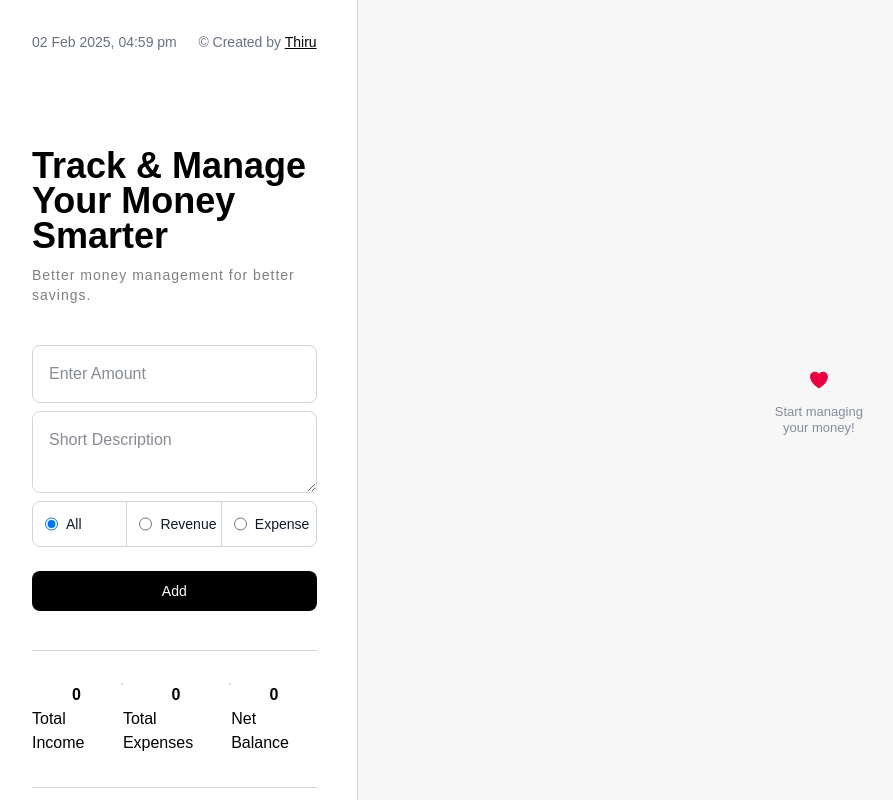
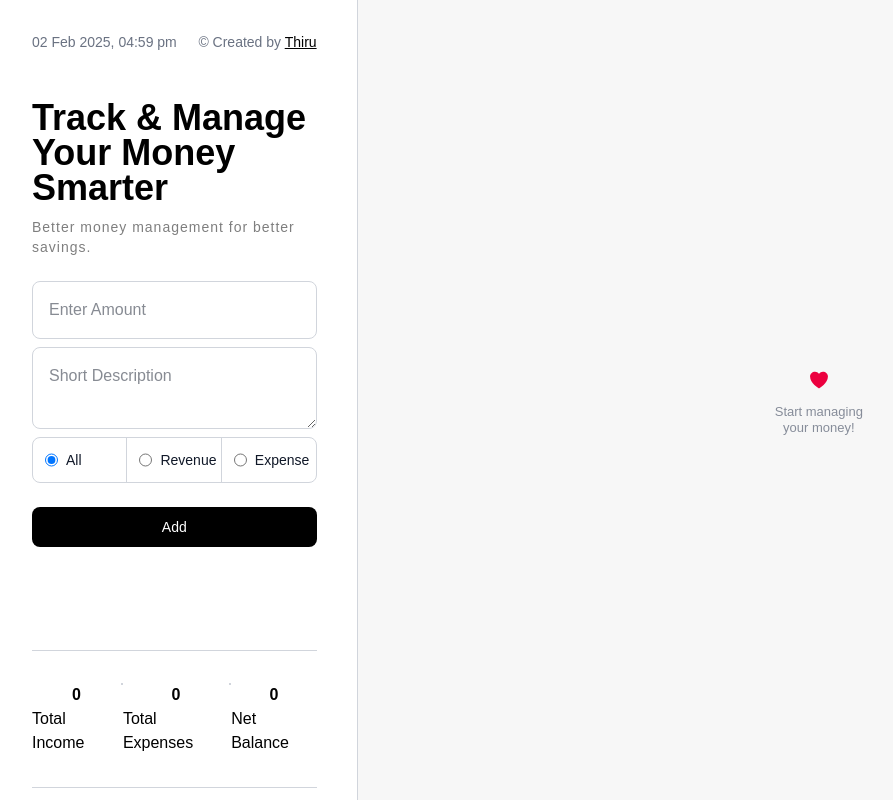
Before and after one commit to thiru-84/money-management-app-CRED, a website: page src/index.html in a window 1280 px wide. Shown: the whole page, without its empty margins (0-893 px from the left). Drawn offline with Linux system fonts and the light colour scheme.

Commit message:
Add files via upload

```diff
--- a/src/index.html
+++ b/src/index.html
@@ -28,7 +28,7 @@
             <div class="flex flex-col justify-between h-full">
                 <div>
                     <!-- heading and message -->
-                    <div class="lg:mt-24 mt-12">
+                    <div class="lg:mt-14 mt-12">
                         <h2 class="text-[24px] leading-[22px] lg:hidden ">Track & Manage Your Money Smarter</h2>
                         <h2 class="text-[36px] leading-[35px] hidden lg:block">Track & Manage Your Money Smarter
                         </h2>
@@ -40,7 +40,7 @@
                     </div>
 
                     <!-- input field -->
-                    <div class="w-100 lg:pt-10 pt-6 w-full">
+                    <div class="w-100 lg:pt-8 pt-6 w-full">
 
                         <input type="number" id="user-entered-amount" placeholder="Enter Amount"
                             class=" user-entered-amount mb-2 block w-full p-4 text-gray-900 border border-gray-300 rounded-lg bg-white text-base font-normal focus:ring-blue-500 focus:border-blue-500 hover:border-gray-400 active:border-blue-600">
```
